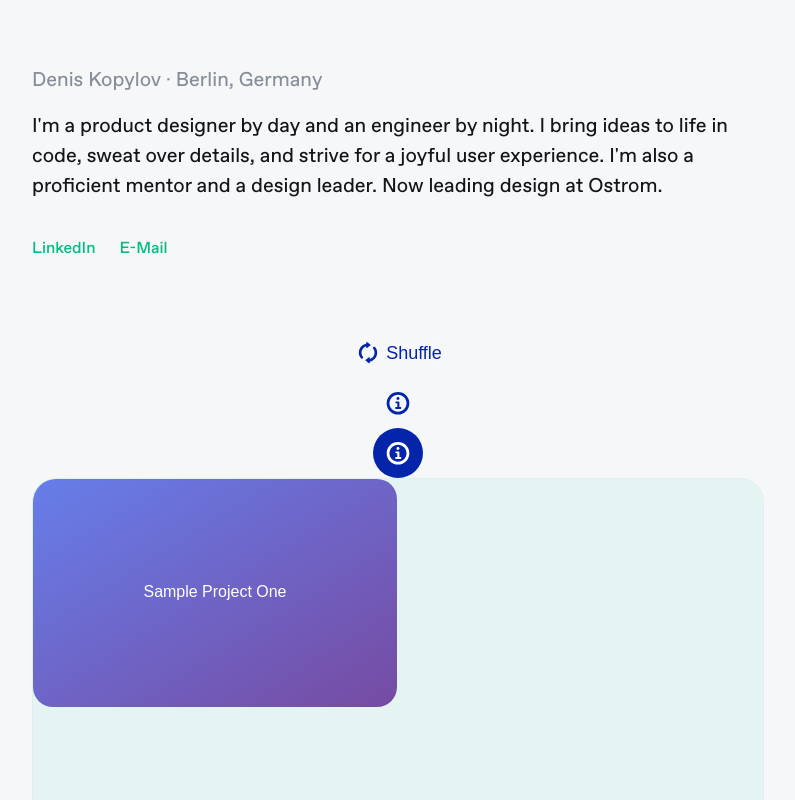
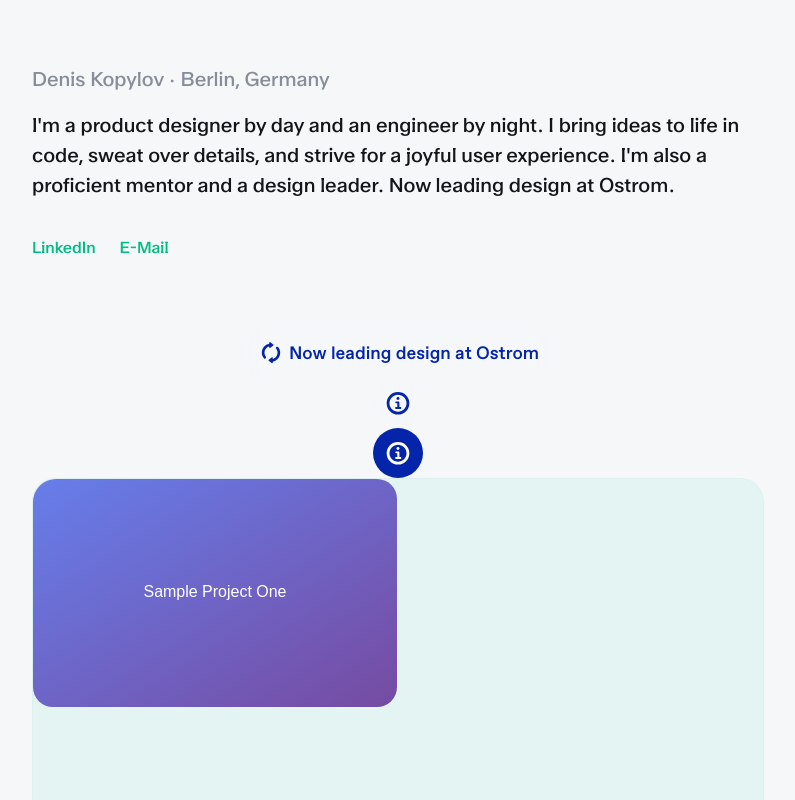
Before and after one commit to kplv/portfolio, a Next.js app: page / in a window 1280 px wide. Shown: the top 800 px of the page, without its empty margins (242-1037 px from the left). Built offline with nearby package versions, Linux system fonts and the light colour scheme.

Commit message:
fix: fonts

```diff
--- a/src/app/globals.css
+++ b/src/app/globals.css
@@ -19,7 +19,8 @@ body {
 body {
   color: var(--text-primary-color);
   background: var(--background-color);
-  font-family: var(--font-favorit), -apple-system, BlinkMacSystemFont, "Segoe UI", Roboto, Oxygen, Ubuntu, Cantarell, "Helvetica Neue", sans-serif;
+  /* should we falter no? */
+  font-family: 'ABC Walter Neue', -apple-system, BlinkMacSystemFont, "Segoe UI", Roboto, Oxygen, Ubuntu, Cantarell, "Helvetica Neue", sans-serif;
   -webkit-font-smoothing: antialiased;
   -moz-osx-font-smoothing: grayscale;
   transition: background 0.3s ease, color 0.3s ease;
--- a/src/app/page.tsx
+++ b/src/app/page.tsx
@@ -17,7 +17,7 @@ export default function Home() {
         <SocialLink href="" text="LinkedIn" />
         <SocialLink href="" text="E-Mail" />
       </SocialLinkList>
-      <Button label="Shuffle" ghost icon={<ReloadIcon size={28} />} />
+      <Button label="Now leading design at Ostrom" ghost icon={<ReloadIcon size={28} />} />
       <Button label="" ghost icon={<InfoIcon size={28} />} />
       <Button label="" icon={<InfoIcon size={28} />} />
       <ProjectList projects={projects} />
--- a/src/components/button/button.module.css
+++ b/src/components/button/button.module.css
@@ -9,8 +9,9 @@
   border: 1.5px solid hsla(228, 95%, 34%, 0.08);
   background-color: hsla(228, 95%, 34%, 1);
   color: white;
+  font-family: var(--font-favorit), -apple-system, BlinkMacSystemFont, "Segoe UI", Roboto, sans-serif;
   font-size: 18px;
-  font-weight: 500;
+  font-weight: 150;
   line-height: normal;
   cursor: pointer;
   transition: filter 150ms cubic-bezier(0.25, 0.46, 0.45, 0.94);
@@ -40,6 +41,7 @@
 
 .label {
   margin: 0;
+  font-weight: 500;
 }
 
 .iconWrapper {
```
Also changed, not shown: 1 other file (tests, documents, lock files or other folders).
